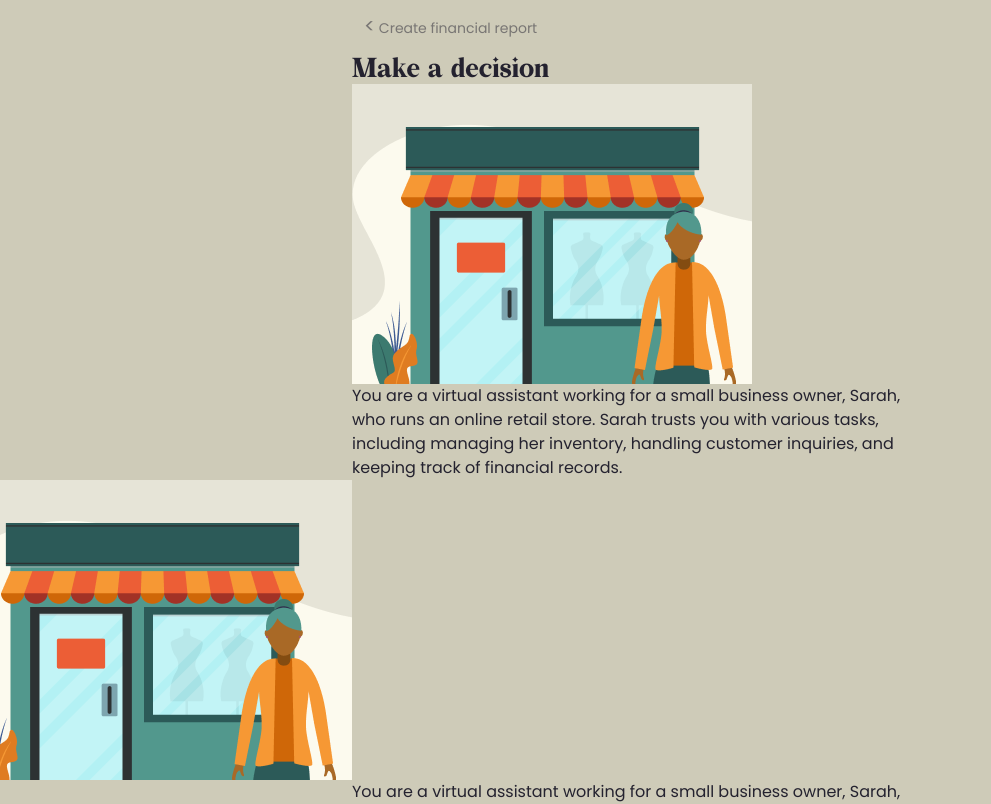
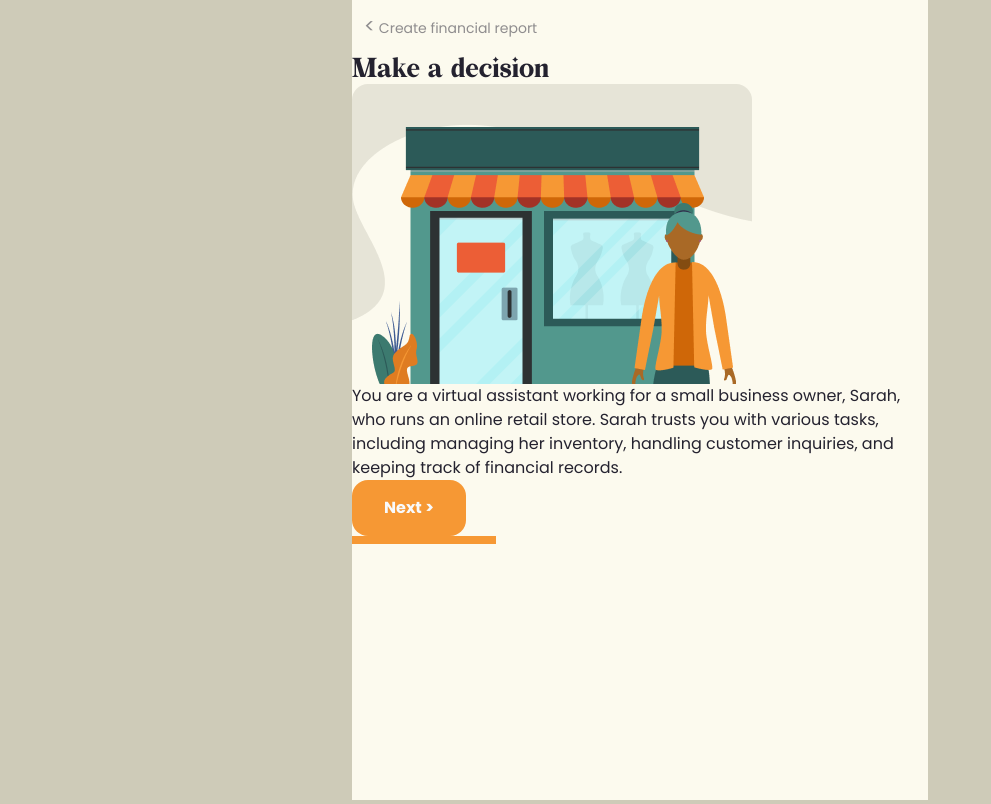
Before and after one commit to christojeffrey/levelup, a Next.js app: page /skills/google-sheets/4 in a window 1280 px wide. Shown: the top 804 px of the page, without its empty margins (0-991 px from the left). Built offline with nearby package versions, Linux system fonts and the light colour scheme.

Commit message:
feat: framer

```diff
--- a/package.json
+++ b/package.json
@@ -18,6 +18,7 @@
     "clsx": "^2.1.1",
     "cmdk": "^1.0.0",
     "d3": "^7.9.0",
+    "framer-motion": "^11.3.2",
     "gsap": "^3.12.5",
     "lucide-react": "^0.407.0",
     "next": "14.2.5",
--- a/src/app/skills/google-sheets/4/page.tsx
+++ b/src/app/skills/google-sheets/4/page.tsx
@@ -2,7 +2,9 @@
 import { Button } from "@/components/ui/button";
 import { Progress } from "@/components/ui/progress";
 import Image from "next/image";
-import { use, useState } from "react";
+import { useState } from "react";
+import { AnimatePresence, motion } from "framer-motion";
+import { image } from "d3";
 
 const story = [
   {
@@ -13,17 +15,17 @@ const story = [
   {
     imageSrc: "/comic-2.png",
     description:
-      "You are a virtual assistant working for a small business owner, Sarah, who runs an online retail store. Sarah trusts you with various tasks, including managing her inventory, handling customer inquiries, and keeping track of financial records.",
+      "One day, Sarah asks you to prepare a financial report for a potential investor. She provides you with all the necessary data, including sales figures, expenses, and profit margins.",
   },
   {
     imageSrc: "/comic-3.png",
     description:
-      "You are a virtual assistant working for a small business owner, Sarah, who runs an online retail store. Sarah trusts you with various tasks, including managing her inventory, handling customer inquiries, and keeping track of financial records.",
+      "While compiling the report, you notice that a significant expense from a recent marketing campaign was mistakenly categorized under personal costs in your previous work, which significantly increases the apparent profitability of the business.",
   },
   {
     imageSrc: "/comic-4.png",
     description:
-      "You are a virtual assistant working for a small business owner, Sarah, who runs an online retail store. Sarah trusts you with various tasks, including managing her inventory, handling customer inquiries, and keeping track of financial records.",
+      "You realize that correcting this error will show a less favorable financial position, which could negatively influence the investor's decision. However, if you don't correct it, Sarah might not notice your mistake, and the report will show a more positive financial situation",
   },
 ];
 
@@ -44,20 +46,28 @@ function StoryRenderer({ currentStory, onNext }) {
   return (
     <div className="flex flex-col flex-1 relative">
       <div className="absolute w-full h-full justify-center">
-        {story.map((_, index) => (
-          <>
+        <AnimatePresence>
+          <motion.div
+            key={story[currentStory].imageSrc}
+            initial={{ x: 300, opacity: 0 }}
+            animate={{ x: 0, opacity: 1 }}
+            exit={{ x: -300, opacity: 0, position: "absolute" }}
+            transition={{
+              type: "spring",
+              bounce: 0,
+              duration: 0.5,
+            }}
+          >
             <Image
               src={story[currentStory].imageSrc}
+              alt="Comic Illustration"
               width={400}
               height={300}
-              alt="Comic Illustration"
-              className={`transition transform ease-in duration-500 ${
-                currentStory === index ? "translate-x-0" : " -translate-x-full"
-              } self-center`}
+              className="rounded-2xl object-cover"
             />
             <p className="animate-in">{story[currentStory].description}</p>
-          </>
-        ))}
+          </motion.div>
+        </AnimatePresence>
         <Button className="self-end" onClick={onNext}>
           Next &gt;
         </Button>
@@ -75,7 +85,7 @@ export default function Page() {
   const [outcomeSection, setOutcomeSection] = useState(false);
 
   return (
-    <div className="flex flex-col h-full">
+    <div className="flex flex-col h-full bg-bw-light">
       <nav className="text-[#24222F]/[0.5] p-3 text-bold text-sm">
         <span className="text-xl">&lt;</span> Create financial report
       </nav>
@@ -118,9 +128,7 @@ export default function Page() {
       {outcomeSection && (
         <section className="flex flex-1 flex-col justify-center">
           <h2 className="text-lg text-center">Integrity Outcome</h2>
-          <p>
-            {answerOptions[answer].outcome}
-          </p>
+          <p>{answerOptions[answer].outcome}</p>
         </section>
       )}
     </div>
```
Also changed, not shown: 1 other file (tests, documents, lock files or other folders).
